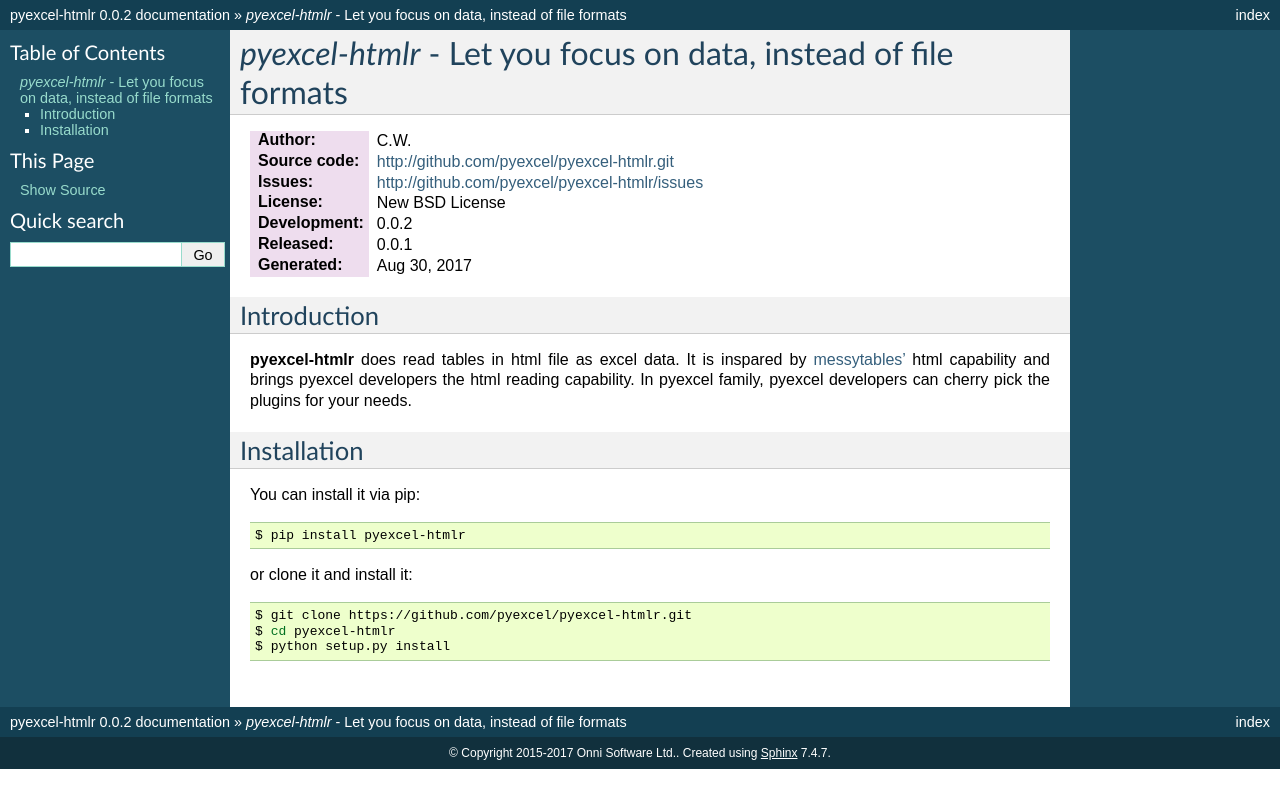
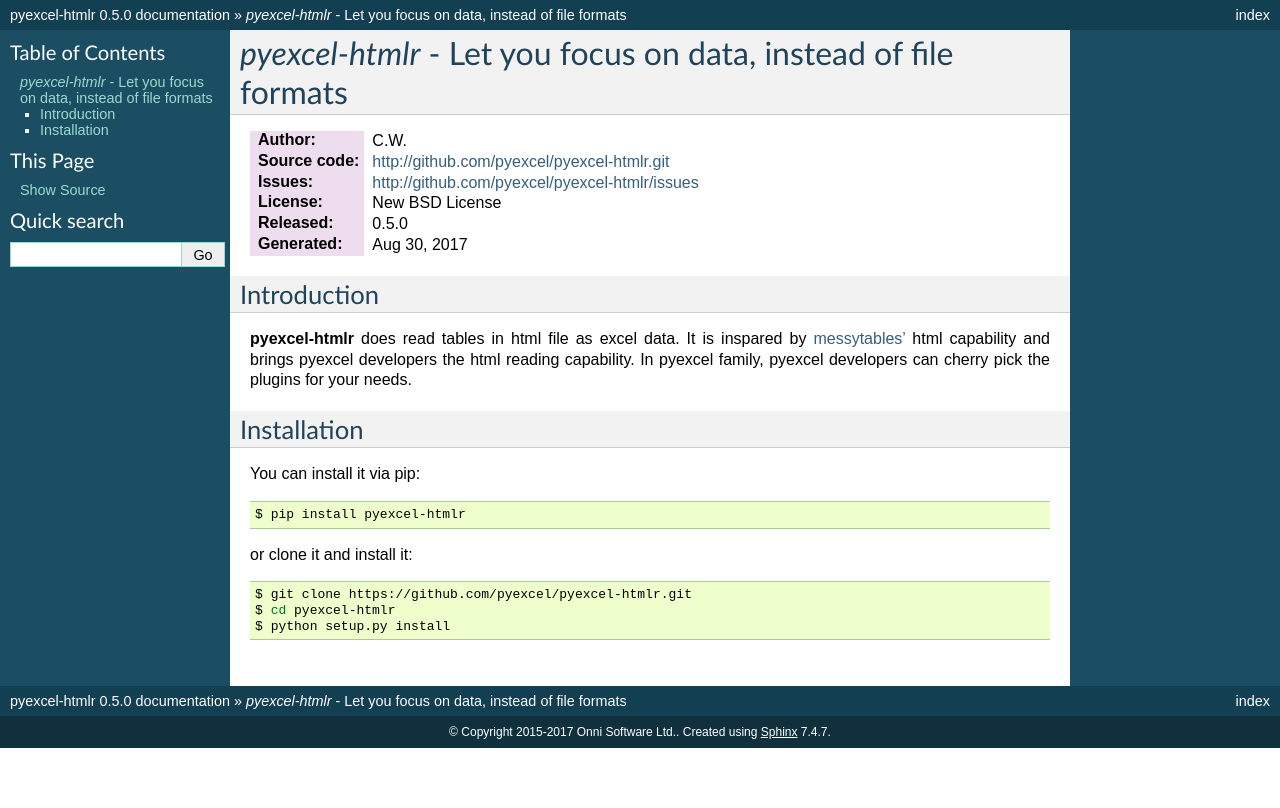
Before and after one commit to pyexcel/pyexcel-htmlr, a Sphinx documentation site: the page built from docs/source/index.rst, in a window 1280 px wide. Shown: the top 808 px of the page. Built offline with Sphinx 7.4.7, drawn with Linux system fonts in a browser that asks for light colours.

Commit message:
release 0.5.0 :egg: :ferris_wheel:

```diff
--- a/docs/source/conf.py
+++ b/docs/source/conf.py
@@ -20,8 +20,8 @@
 
 project = u'pyexcel-htmlr'
 copyright = u'2015-2017 Onni Software Ltd.'
-version = '0.0.1'
-release = '0.0.2'
+version = '0.5.0'
+release = '0.5.0'
 exclude_patterns = []
 pygments_style = 'sphinx'
 html_theme = 'default'
--- a/docs/source/index.rst
+++ b/docs/source/index.rst
@@ -5,7 +5,6 @@
 :Source code: http://github.com/pyexcel/pyexcel-htmlr.git
 :Issues: http://github.com/pyexcel/pyexcel-htmlr/issues
 :License: New BSD License
-:Development: |release|
 :Released: |version|
 :Generated: |today|
 
--- a/requirements.txt
+++ b/requirements.txt
@@ -1,3 +1,3 @@
 html5lib
 lxml
-pyexcel>=0.5.1.1
+pyexcel-io>=0.5.0
--- a/setup.py
+++ b/setup.py
@@ -10,7 +10,7 @@
 
 NAME = 'pyexcel-htmlr'
 AUTHOR = 'C.W.'
-VERSION = '0.0.2'
+VERSION = '0.5.0'
 EMAIL = 'wangc_2011@hotmail.com'
 LICENSE = 'New BSD'
 DESCRIPTION = (
@@ -18,7 +18,7 @@
     ''
 )
 URL = 'https://github.com/pyexcel/pyexcel-htmlr'
-DOWNLOAD_URL = '%s/archive/0.0.1.tar.gz' % URL
+DOWNLOAD_URL = '%s/archive/0.5.0.tar.gz' % URL
 FILES = ['README.rst', 'CHANGELOG.rst']
 KEYWORDS = [
     'python'
@@ -42,7 +42,7 @@
 INSTALL_REQUIRES = [
     'html5lib',
     'lxml',
-    'pyexcel>=0.5.1.1',
+    'pyexcel-io>=0.5.0',
 ]
 
 
```
Also changed, not shown: CHANGELOG.rst (+16 -0 lines), pyexcel-htmlr.yml (+4 -4 lines).
